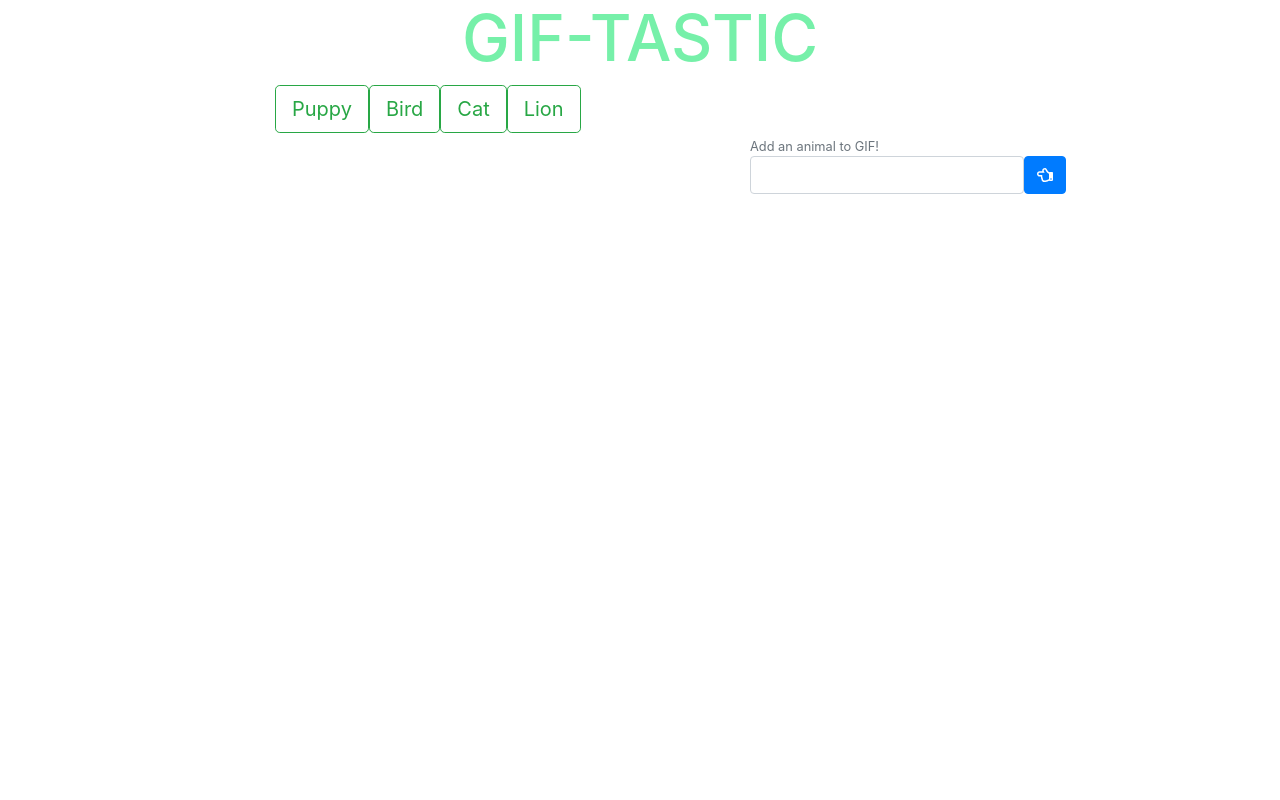
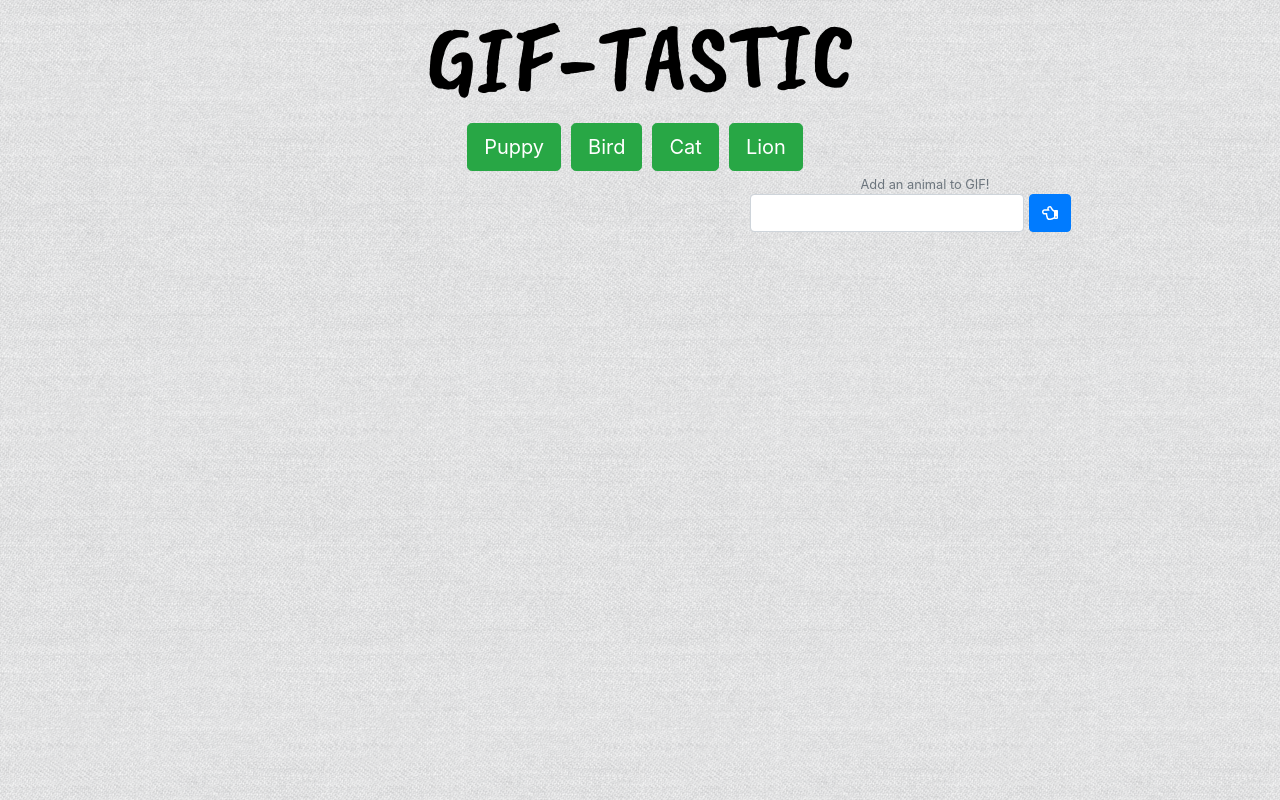
Before and after one commit to alyas94/GifTastic, a plain HTML site: page index.html in a window 1280 px wide. Drawn offline with nearby package versions, Linux system fonts and the light colour scheme.

Commit message:
CSS Finished

```diff
--- a/Assets/css/style.css
+++ b/Assets/css/style.css
@@ -1,9 +1,35 @@
+body {
+  background-image: url(../images/45degreee_fabric.png);
+}
 h1 {
   text-align: center;
-  font-size: 4em;
-  color: rgb(118, 240, 169);
+  font-size: 6em;
+  color: black;
+  font-family: "Caveat Brush", cursive;
 }
 .animalGif {
+  margin-bottom: 10px;
+  margin-right: 5px;
+}
+.gifDiv {
   line-height: 1%;
-  margin-bottom: 10px;
 }
+.submit-form {
+  text-align: center;
+  margin-bottom: 35px;
+}
+#button-div {
+  text-align: center;
+}
+.animals {
+  margin-right: 10px;
+}
+#add-button {
+  margin-left: 5px;
+}
+#gif-div {
+  margin: auto;
+  color: #1b1e219e;
+  font-family: "Oswald", sans-serif;
+  font-size: 80%;
+}
--- a/Assets/javascript/app.js
+++ b/Assets/javascript/app.js
@@ -12,7 +12,7 @@ function renderButtons() {
   $("#button-div").empty();
   //for loop to display all animals in array
   for (var i = 0; i < animalArray.length; i++) {
-    var a = $("<button class = 'btn btn-outline-success btn-lg animals'>");
+    var a = $("<button class = 'btn btn-success btn-lg animals'>");
     // Adding a data-attribute
     a.attr("data-name", animalArray[i]);
     // Providing the initial button text
--- a/index.html
+++ b/index.html
@@ -12,6 +12,8 @@
         crossorigin="anonymous">
     <!-- Link to CSS sheet -->
     <link rel="stylesheet" href="Assets/css/style.css">
+    <link href="https://fonts.googleapis.com/css?family=Caveat+Brush" rel="stylesheet">
+    <link href="https://fonts.googleapis.com/css?family=Oswald" rel="stylesheet">
 </head>
 
 <body>
@@ -19,12 +21,12 @@
     <div class="container">
         <!-- Div For Buttions -->
         <div class="row">
-            <div class="col-sm-2"></div>
-            <div class="col-sm-8" id="button-div">
+            <div class="col-sm-1"></div>
+            <div class="col-sm-10" id="button-div">
             </div>
         </div>
         <!-- Div for user input form -->
-        <div class="row">
+        <div class="row submit-form">
             <div class="col-sm-7"></div>
             <div class="col-sm-4">
                 <small class="form-text text-muted">Add an animal to GIF!</small>
@@ -43,8 +45,8 @@
         </div>
         <!-- Div to hold gifs -->
         <div class="row">
-            <div class="col-sm-2"></div>
-            <div class="col-sm-8" id="gif-div">
+            <div class="col-sm-1"></div>
+            <div class="col-sm-10" id="gif-div">
 
             </div>
         </div>
```
Also changed, not shown: Assets/images/45degreee_fabric.png (added), 2 other files.
